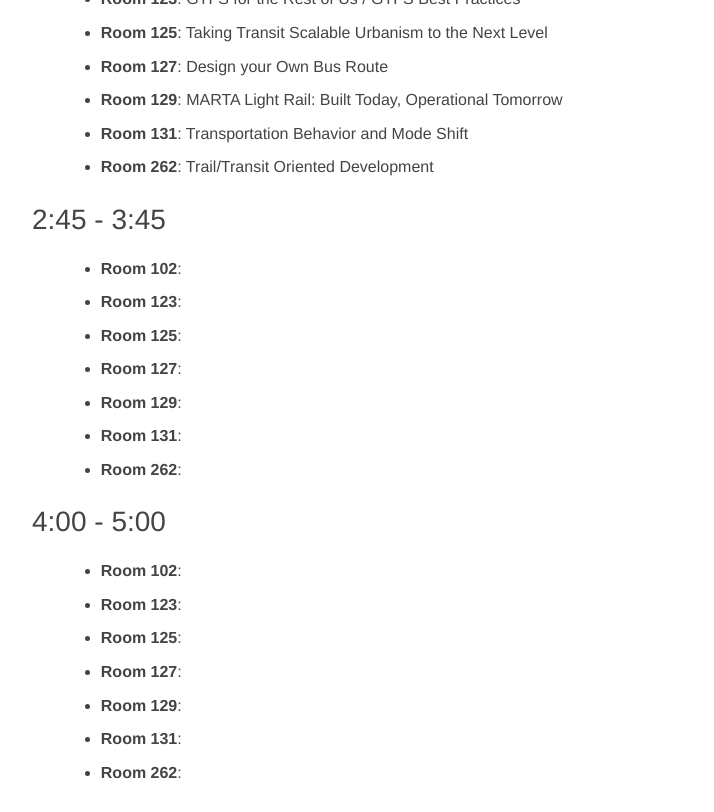
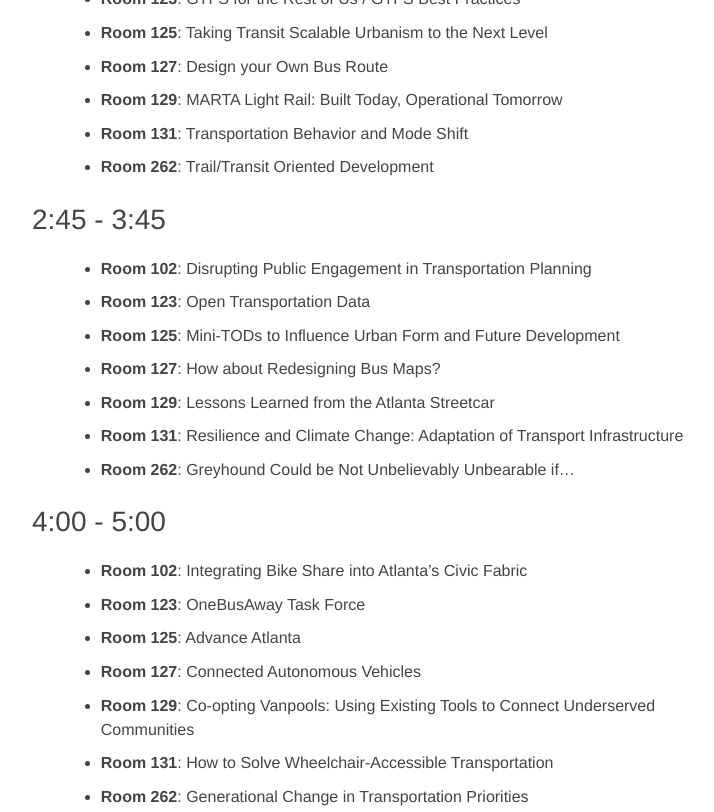
Before and after one commit to transpocamp/transportationcamp.org, a Jekyll site: the page built from events/south-2017/index.markdown, in a window 1280 px wide and 1400 px high, scrolled down 808 px. Shown: the top 812 px of the window, without its empty margins (272-986 px from the left). Built offline with Jekyll 4.4.1, drawn with Linux system fonts in a browser that asks for light colours; nearby versions of some CDN libraries; some of the changed text lies outside the part shown.

Commit message:
TC South live updates

```diff
--- a/events/south-2017/index.markdown
+++ b/events/south-2017/index.markdown
@@ -33,23 +33,24 @@
 
 #### 2:45 - 3:45
 
-* **Room 102**:
-* **Room 123**:
-* **Room 125**:
-* **Room 127**:
-* **Room 129**:
-* **Room 131**:
-* **Room 262**:
+* **Room 102**: Disrupting Public Engagement in Transportation Planning
+* **Room 123**: Open Transportation Data
+* **Room 125**: Mini-TODs to Influence Urban Form and Future Development
+* **Room 127**: How about Redesigning Bus Maps?
+* **Room 129**: Lessons Learned from the Atlanta Streetcar
+* **Room 131**: Resilience and Climate Change: Adaptation of Transport Infrastructure
+* **Room 262**: Greyhound Could be Not Unbelievably Unbearable if...
 
 #### 4:00 - 5:00
 
-* **Room 102**:
-* **Room 123**:
-* **Room 125**:
-* **Room 127**:
-* **Room 129**:
-* **Room 131**:
-* **Room 262**:
+* **Room 102**: Integrating Bike Share into Atlanta's Civic Fabric
+* **Room 123**: OneBusAway Task Force
+* **Room 125**: Advance Atlanta
+* **Room 127**: Connected Autonomous Vehicles
+* **Room 129**: Co-opting Vanpools: Using Existing Tools to Connect Underserved Communities
+* **Room 131**: How to Solve Wheelchair-Accessible Transportation
+* **Room 262**: Generational Change in Transportation Priorities
+* **Room 325**: Bankhead Bridge
 
 ### Event Sponsors
 
```
